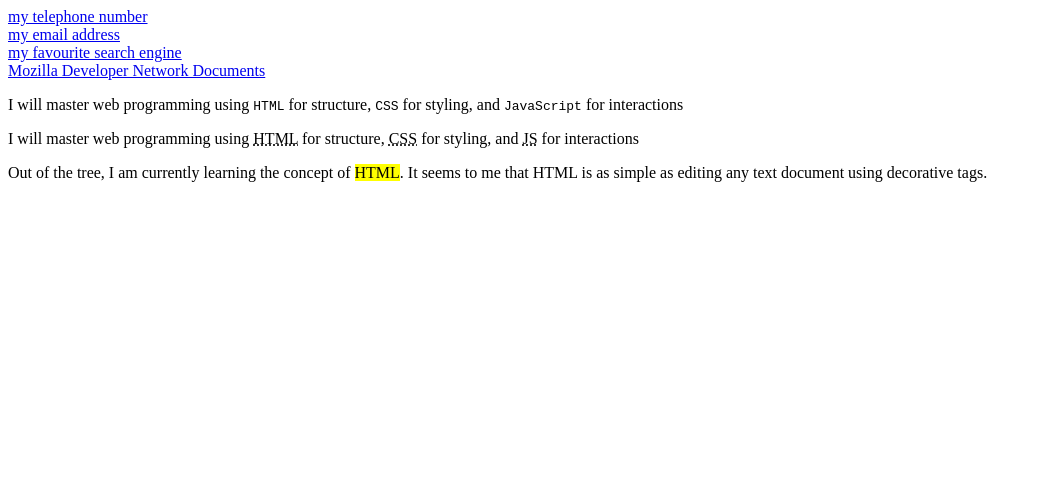
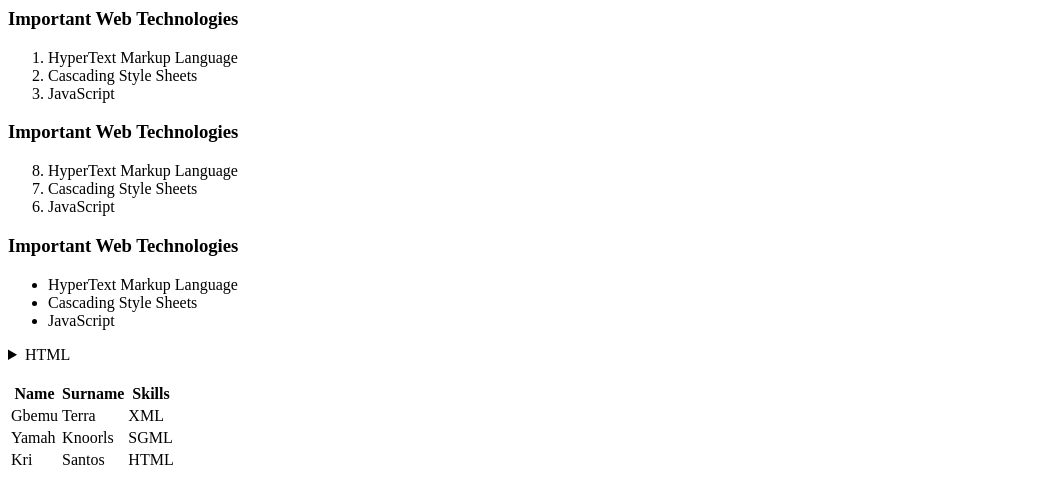
Before and after one commit to moses-20/html-premest, a plain HTML site: page index.html in a window 1280 px wide. Shown: the whole page, without its empty margins (0-1042 px from the left). Drawn offline with Linux system fonts and the light colour scheme.

Commit message:
lessone-3

```diff
--- a/index.html
+++ b/index.html
@@ -1,31 +1,63 @@
-<!-- anchor element -->
-<a href="tel:+233240123456">my telephone number</a> <br />
-<a href="mailto:somebody@mailserver.com">my email address</a> <br />
-<a href="https://www.google.com">my favourite search engine</a> <br />
-<a
-  href="http://https://developer.mozilla.org/en-US/docs/Web/HTML/Element/a"
-  target="_blank"
-  rel="noopener noreferrer"
-  >Mozilla Developer Network Documents</a
->
+<!-- ordered lists -->
+<h3>Important Web Technologies</h3>
+<ol>
+  <li>HyperText Markup Language</li>
+  <li>Cascading Style Sheets</li>
+  <li>JavaScript</li>
+</ol>
 
-<!-- code element -->
-<p>
-  I will master web programming using <code>HTML</code> for structure,
-  <code>CSS</code> for styling, and <code>JavaScript</code> for interactions
-</p>
+<!-- ordered list types -->
+<h3>Important Web Technologies</h3>
+<ol type="1" start="8" reversed>
+  <li>HyperText Markup Language</li>
+  <li>Cascading Style Sheets</li>
+  <li>JavaScript</li>
+</ol>
 
-<!-- abvreviation element -->
-<p>
-  I will master web programming using
-  <abbr title="HyperText Markup Language">HTML</abbr> for structure,
-  <abbr title="Cascading Style Sheets">CSS</abbr> for styling, and
-  <abbr title="JavaScript">JS</abbr> for interactions
-</p>
+<!-- unordered lists -->
+<h3>Important Web Technologies</h3>
+<ul>
+  <li>HyperText Markup Language</li>
+  <li>Cascading Style Sheets</li>
+  <li>JavaScript</li>
+</ul>
 
-<!-- mark element -->
-<p>
-  Out of the tree, I am currently learning the concept of <mark>HTML</mark>. It
-  seems to me that HTML is as simple as editing any text document using
-  decorative tags.
-</p>
+<!-- details and summary element -->
+<details>
+  <summary>HTML</summary>
+  <p>
+    The HyperText Markup Language, or HTML is the standard markup language for
+    documents designed to be displayed in a web browser. It can be assisted by
+    technologies such as Cascading Style Sheets (CSS) and scripting languages
+    such as JavaScript.
+  </p>
+</details>
+<br />
+
+<!-- table element -->
+<table>
+  <thead>
+    <tr>
+      <th>Name</th>
+      <th>Surname</th>
+      <th>Skills</th>
+    </tr>
+  </thead>
+  <tbody>
+    <tr>
+      <td>Gbemu</td>
+      <td>Terra</td>
+      <td>XML</td>
+    </tr>
+    <tr>
+      <td>Yamah</td>
+      <td>Knoorls</td>
+      <td>SGML</td>
+    </tr>
+    <tr>
+      <td>Kri</td>
+      <td>Santos</td>
+      <td>HTML</td>
+    </tr>
+  </tbody>
+</table>
```
